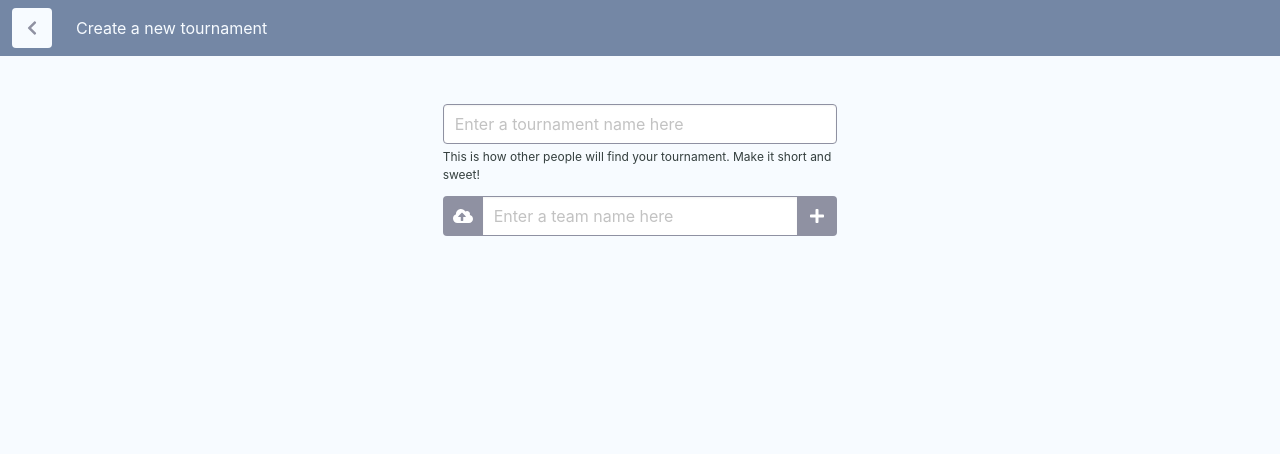
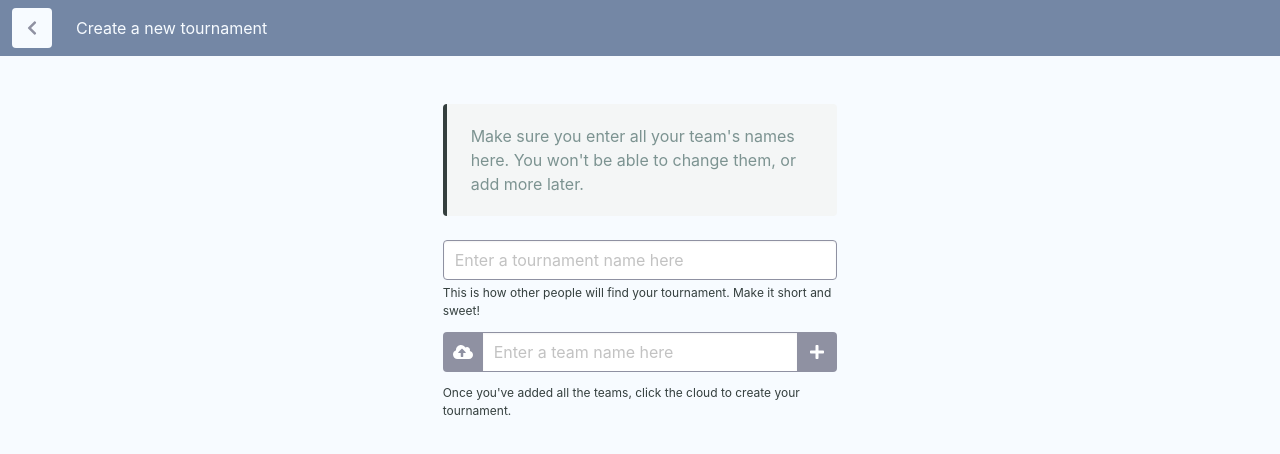
Before and after one commit to TeddyRandby/td_app, a React (Create React App) app: page / in a window 1280 px wide. Both pictures are taken after a click on the button "New". Shown: the top 454 px of the page. Built offline with nearby package versions, Linux system fonts and the light colour scheme.

Commit message:
messages and help

```diff
--- a/src/components/CreateTournamentPage.js
+++ b/src/components/CreateTournamentPage.js
@@ -17,7 +17,7 @@ function CreateTournamentPage(props) {
     } else if (teamCopy.includes(newTeam)) {
       setError("Two teams cannot have the same name.");
     } else {
-      let teamToAdd = newTeam.replace(" ","-")
+      let teamToAdd = newTeam.replace(" ","-").toUpperCase();
       teamCopy.push(teamToAdd);
       setNewTeam("");
       setTeams(teamCopy);
@@ -93,9 +93,9 @@ function CreateTournamentPage(props) {
         };
       });
       let tournament = {};
-      tournament["name"] = name;
+      tournament["name"] = name.replace(" ", "-").toUpperCase();
       tournament["teams"] = copy;
-
+      setName(name.replace(" ","-").toUpperCase())
       fetch("https://tournament-director-api.herokuapp.com/api", {
         method: "POST",
         headers: {
@@ -124,6 +124,11 @@ function CreateTournamentPage(props) {
       <div className="columns">
         <div className="column is-one-third is-offset-one-third">
           <div>
+          <article class="message is-info">
+              <div class="message-body">
+                  Make sure you enter all your team's names here. You won't be able to change them, or add more later.
+              </div>
+            </article>
             <div class="field">
               <div class="control">
                 <input
@@ -167,6 +172,9 @@ function CreateTournamentPage(props) {
                 </button>
               </div>
             </div>
+            <p class="help is-info">
+                Once you've added all the teams, click the cloud to create your tournament.
+              </p>
             <p class="help is-danger">{error}</p>
           </div>
         </div>
@@ -189,8 +197,13 @@ function CreateTournamentPage(props) {
           <div className="column is-one-third is-offset-one-third">
             <article class="message is-primary">
               <div class="message-body">
-                Your <strong>tournament code</strong> is:{" "}
-                <strong> {tournamentCode} </strong> - Use this to login later
+                The <strong>tournament code</strong> for your tournament (<strong>{name}</strong>)is:{" "}
+                <strong> {tournamentCode} </strong>
+              </div>
+            </article>
+            <article class="message is-primary">
+              <div class="message-body">
+                Use this to login later
                 and assign games. Your teams still need their{" "}
                 <strong>team codes</strong> in order to log in and update their
                 scores. Make sure you login so that you can distribute them!
```
